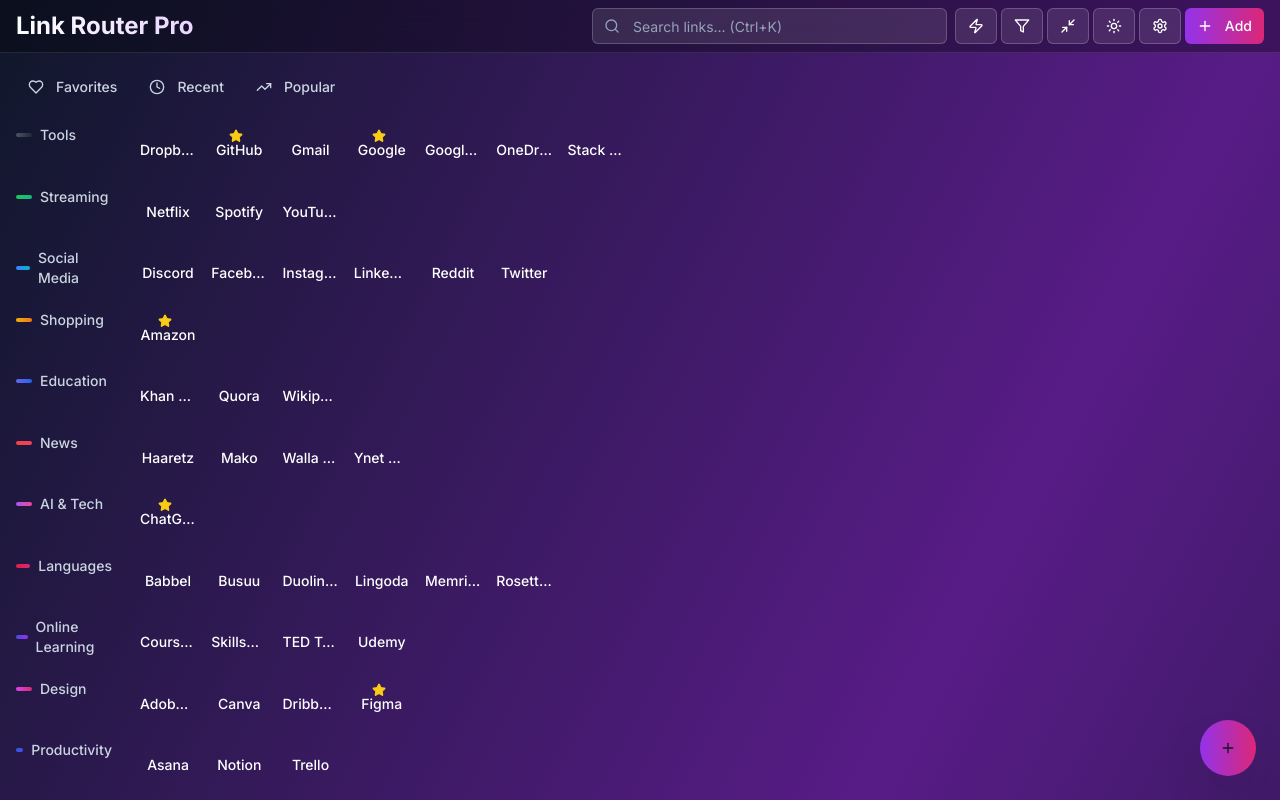
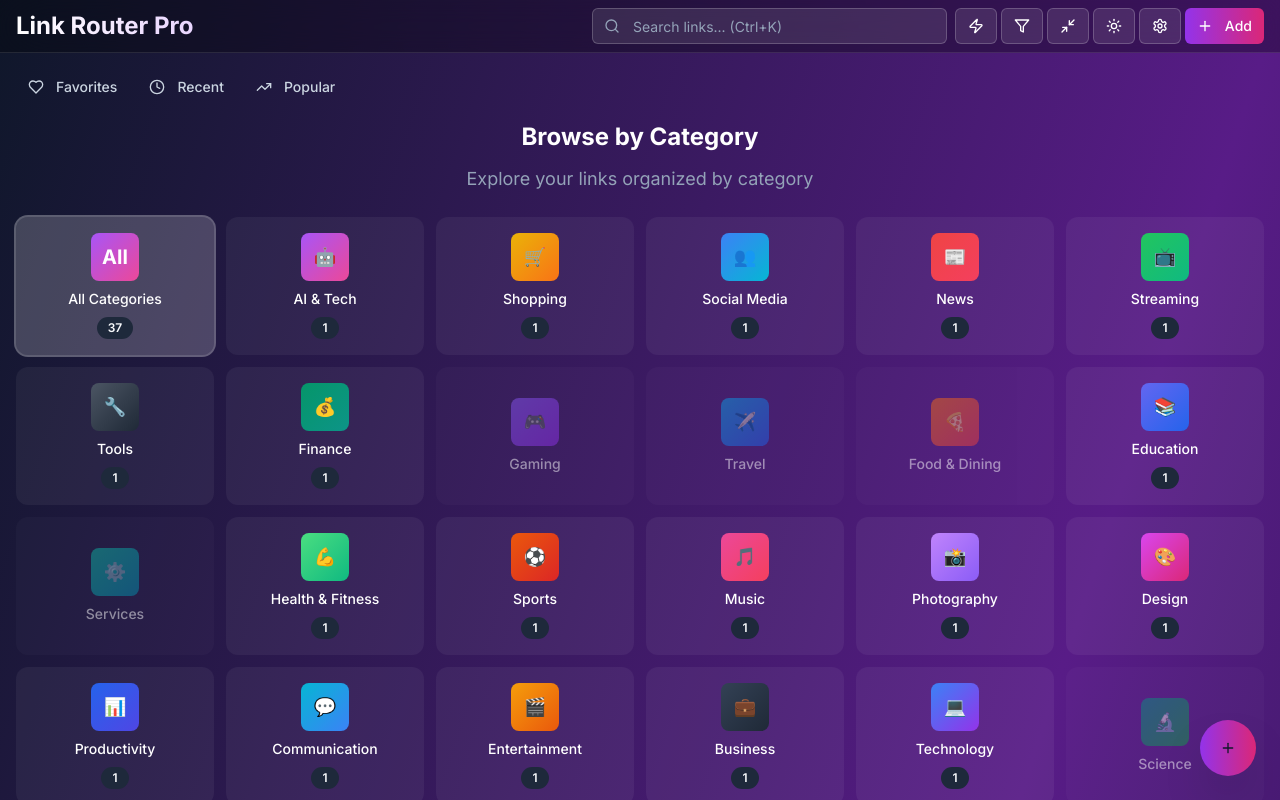
Before and after one commit to shlomixx/link-cloud-pro-ui, a React (Vite) app: page / in a window 1280 px wide. Shown: the top 800 px of the page. Built offline with nearby package versions, Linux system fonts and the light colour scheme.

Commit message:
Add categories section to landing page

```diff
--- /dev/null
+++ b/src/components/CategoriesGrid.tsx
@@ -0,0 +1,177 @@
+import React from 'react';
+import { Badge } from '@/components/ui/badge';
+
+interface CategoriesGridProps {
+  categories: string[];
+  categoryLabels: Record<string, string>;
+  categoryColors: Record<string, string>;
+  isDarkMode: boolean;
+  onCategorySelect: (category: string) => void;
+  selectedCategory: string;
+}
+
+export const CategoriesGrid: React.FC<CategoriesGridProps> = ({
+  categories,
+  categoryLabels,
+  categoryColors,
+  isDarkMode,
+  onCategorySelect,
+  selectedCategory
+}) => {
+  const allCategories = Object.keys(categoryLabels).filter(cat => cat !== 'custom');
+
+  return (
+    <div className="mb-8">
+      <div className="text-center mb-6">
+        <h2 className={`text-2xl font-bold mb-3 transition-colors duration-300 ${
+          isDarkMode ? 'text-white' : 'text-slate-800'
+        }`}>
+          Browse by Category
+        </h2>
+        <p className={`text-lg transition-colors duration-300 ${
+          isDarkMode ? 'text-slate-400' : 'text-slate-600'
+        }`}>
+          Explore your links organized by category
+        </p>
+      </div>
+
+      <div className="grid grid-cols-2 sm:grid-cols-3 md:grid-cols-4 lg:grid-cols-5 xl:grid-cols-6 2xl:grid-cols-8 gap-3">
+        {/* All Categories Button */}
+        <button
+          onClick={() => onCategorySelect('all')}
+          className={`group relative p-4 rounded-xl transition-all duration-300 hover:scale-105 hover:shadow-lg ${
+            selectedCategory === 'all'
+              ? isDarkMode
+                ? 'bg-white/20 ring-2 ring-white/30'
+                : 'bg-black/10 ring-2 ring-black/20'
+              : isDarkMode
+                ? 'bg-white/5 hover:bg-white/10'
+                : 'bg-black/5 hover:bg-black/10'
+          }`}
+        >
+          <div className="flex flex-col items-center gap-2">
+            <div className={`w-12 h-12 rounded-lg bg-gradient-to-br from-purple-500 to-pink-500 flex items-center justify-center transition-transform duration-300 group-hover:scale-110`}>
+              <span className="text-white text-xl font-bold">All</span>
+            </div>
+            <span className={`text-sm font-medium text-center transition-colors duration-300 ${
+              isDarkMode ? 'text-white' : 'text-slate-800'
+            }`}>
+              All Categories
+            </span>
+            {categories.length > 0 && (
+              <Badge variant="secondary" className="text-xs">
+                {categories.length}
+              </Badge>
+            )}
+          </div>
+        </button>
+
+        {/* Category Buttons */}
+        {allCategories.map((category) => {
+          const hasLinks = categories.includes(category);
+          const linkCount = categories.filter(cat => cat === category).length;
+
+          return (
+            <button
+              key={category}
+              onClick={() => onCategorySelect(category)}
+              disabled={!hasLinks}
+              className={`group relative p-4 rounded-xl transition-all duration-300 hover:scale-105 hover:shadow-lg ${
+                selectedCategory === category
+                  ? isDarkMode
+                    ? 'bg-white/20 ring-2 ring-white/30'
+                    : 'bg-black/10 ring-2 ring-black/20'
+                  : hasLinks
+                    ? isDarkMode
+                      ? 'bg-white/5 hover:bg-white/10'
+                      : 'bg-black/5 hover:bg-black/10'
+                    : isDarkMode
+                      ? 'bg-white/5 opacity-50 cursor-not-allowed'
+                      : 'bg-black/5 opacity-50 cursor-not-allowed'
+              }`}
+            >
+              <div className="flex flex-col items-center gap-2">
+                <div className={`w-12 h-12 rounded-lg bg-gradient-to-br ${
+                  categoryColors[category] || categoryColors.custom
+                } flex items-center justify-center transition-transform duration-300 ${
+                  hasLinks ? 'group-hover:scale-110' : ''
+                }`}>
+                  <span className="text-white text-lg font-bold">
+                    {getCategoryIcon(category)}
+                  </span>
+                </div>
+                <span className={`text-sm font-medium text-center transition-colors duration-300 ${
+                  isDarkMode ? 'text-white' : 'text-slate-800'
+                }`}>
+                  {categoryLabels[category]}
+                </span>
+                {hasLinks && (
+                  <Badge variant="secondary" className="text-xs">
+                    {linkCount}
+                  </Badge>
+                )}
+              </div>
+            </button>
+          );
+        })}
+      </div>
+    </div>
+  );
+};
+
+function getCategoryIcon(category: string): string {
+  const icons: Record<string, string> = {
+    ai: '🤖',
+    shopping: '🛒',
+    social: '👥',
+    news: '📰',
+    streaming: '📺',
+    tools: '🔧',
+    finance: '💰',
+    gaming: '🎮',
+    travel: '✈️',
+    food: '🍕',
+    education: '📚',
+    services: '⚙️',
+    health: '💪',
+    sports: '⚽',
+    music: '🎵',
+    photography: '📸',
+    design: '🎨',
+    productivity: '📊',
+    communication: '💬',
+    entertainment: '🎬',
+    business: '💼',
+    technology: '💻',
+    science: '🔬',
+    art: '🎭',
+    books: '📖',
+    cooking: '👨‍🍳',
+    diy: '🔨',
+    pets: '🐕',
+    automotive: '🚗',
+    real_estate: '🏠',
+    fashion: '👗',
+    weather: '🌤️',
+    maps: '🗺️',
+    government: '🏛️',
+    legal: '⚖️',
+    insurance: '🛡️',
+    banking: '🏦',
+    investing: '📈',
+    cryptocurrency: '₿',
+    freelance: '💼',
+    learning: '🎓',
+    languages: '🌍',
+    meditation: '🧘',
+    dating: '💕',
+    parenting: '👶',
+    seniors: '👴',
+    kids: '🧸',
+    local: '📍',
+    utilities: '⚡',
+    security: '🔒',
+  };
+
+  return icons[category] || '📁';
+}
--- a/src/pages/Index.tsx
+++ b/src/pages/Index.tsx
@@ -7,6 +7,7 @@ import { CategorySection } from '@/components/CategorySection';
 import { LinkModal } from '@/components/LinkModal';
 import { QuickActions } from '@/components/QuickActions';
 import { KeyboardShortcuts } from '@/components/KeyboardShortcuts';
+import { CategoriesGrid } from '@/components/CategoriesGrid';
 import { LinkData, FormData, ViewMode, SortBy } from '@/types';
 
 const Index = () => {
@@ -759,6 +760,18 @@ const Index = () => {
           popularCount={popularLinks.length}
         />
 
+        {/* Categories Grid - Show when no search term and showing all categories */}
+        {!searchTerm && selectedCategory === 'all' && quickFilter === 'all' && (
+          <CategoriesGrid
+            categories={categories}
+            categoryLabels={categoryLabels}
+            categoryColors={categoryColors}
+            isDarkMode={isDarkMode}
+            onCategorySelect={setSelectedCategory}
+            selectedCategory={selectedCategory}
+          />
+        )}
+
         {Object.entries(groupedLinks).map(([category, links]) => (
           <CategorySection
             key={category}
```
